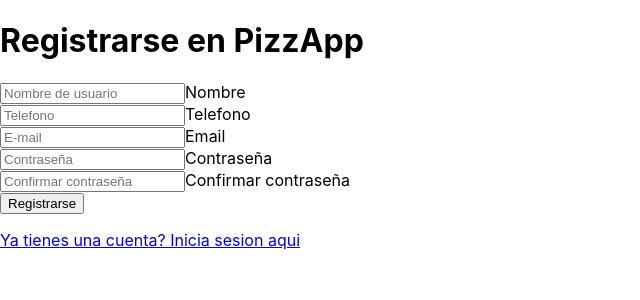
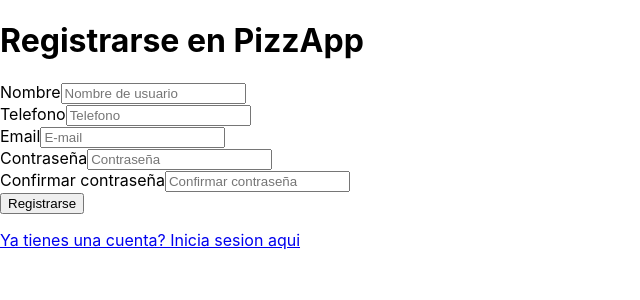
Before and after one commit to NahuelMendez/elem-ing-software, a React (Create React App) app in the folder app/: page /register in a window 1280 px wide. Shown: the top 300 px of the page, without its empty margins (0-640 px from the left). Built offline with nearby package versions, Linux system fonts and the light colour scheme.

Commit message:
Some validations were added, refactor of api object

```diff
--- a/app/src/components/Api/ApiObject.js
+++ b/app/src/components/Api/ApiObject.js
@@ -1,13 +1,12 @@
 import axios from 'axios';
 
-class Api{
+const api = {
 
-    constructor(){}
+        register: (data) =>{
+           return axios.post("api/register", data);
 
-    register = (data) =>{
-        return axios.post("api/register", data);
-    }
+        }
 
-}
+};
 
-export default Api;
+export default api;
--- a/app/src/components/Register/RegisterView.js
+++ b/app/src/components/Register/RegisterView.js
@@ -1,7 +1,7 @@
 import React, { useState} from "react";
 import { useHistory } from "react-router-dom";
 import { Link } from 'react-router-dom';
-import Api from '../Api/ApiObject';
+import api from '../Api/ApiObject';
 
 const RegisterForm = () =>{
 
@@ -15,8 +15,6 @@ const RegisterForm = () =>{
     const [confirmPassword, setConfirmPassword] = useState("");
     const history = useHistory()
 
-    const api = new Api()
-
     const handleChange = name => event => {
         setData(prevState => ({ ...prevState, [name]: event.target.value }));
     }
@@ -24,8 +22,6 @@ const RegisterForm = () =>{
     const handleConfirmPasswordChange = (event) => {
         setConfirmPassword(event.target.value);
     };
-
-    //encapsular la api en un objeto
 
     const handleSubmit = (event) =>{
         event.preventDefault();
@@ -42,7 +38,7 @@ const RegisterForm = () =>{
                 setConfirmPassword("")
                 history.push("/login");
             })
-            .catch( error => setError(error.response.data.result))
+            .catch( err => setError(err.response.data.error))
         }else {
             setError("Passwords do not match")
         }
@@ -58,6 +54,7 @@ const RegisterForm = () =>{
                 </div>
                 <div className="fields-container">
                 <div className="form-floating mb-3">
+                    <label htmlFor="floatingInput" className ="form-label">Nombre</label>
                     <input
                         className=""
                         type="text"
@@ -66,9 +63,9 @@ const RegisterForm = () =>{
                         aria-describedby="validationTooltipUsernamePrepend" required
                         onChange={handleChange("name")}
                     />
-                <label htmlFor="floatingInput" className ="form-label">Nombre</label>
                 </div>
                 <div className="form-floating mb-3">
+                    <label htmlFor="floatingInput" className ="form-label">Telefono</label>
                     <input
                         className=""
                         type="text"
@@ -77,9 +74,9 @@ const RegisterForm = () =>{
                         aria-describedby="validationTooltipUsernamePrepend" required
                         onChange={handleChange("telephone")}
                     />
-                <label htmlFor="floatingInput" className ="form-label">Telefono</label>
                 </div>
-                <div class="form-floating mb-3">
+                <div className="form-floating mb-3">
+                    <label htmlFor="floatingInput">Email</label>
                     <input
                         type="email"
                         className="form-control"
@@ -89,9 +86,9 @@ const RegisterForm = () =>{
                         aria-describedby="validationTooltipUsernamePrepend" required
                         onChange={handleChange("email")}
                     />
-                <label htmlFor="floatingInput">Email</label>
                 </div>
                 <div className="form-floating mb-3">
+                    <label htmlFor="floatingPassword">Contraseña</label>
                     <input
                         type="password"
                         className="form-control"
@@ -101,9 +98,9 @@ const RegisterForm = () =>{
                         aria-describedby="validationTooltipUsernamePrepend" required
                         onChange={handleChange("password")}
                     />
-                <label htmlFor="floatingPassword">Contraseña</label>
                 </div>
                 <div className="form-floating mb-3">
+                    <label htmlFor="floatingConfirmPassword">Confirmar contraseña</label>
                     <input
                         id="floatingConfirmPassword"
                         className="form-control"
@@ -113,7 +110,6 @@ const RegisterForm = () =>{
                         aria-describedby="validationTooltipUsernamePrepend" required
                         onChange={handleConfirmPasswordChange}
                     />
-                <label htmlFor="floatingConfirmPassword">Confirmar contraseña</label>
                 </div>
                 </div>
                 <div className="d-grid gap-2 col-12 mx-auto">
```
Lines whose indentation alone changed are shown as unchanged.
